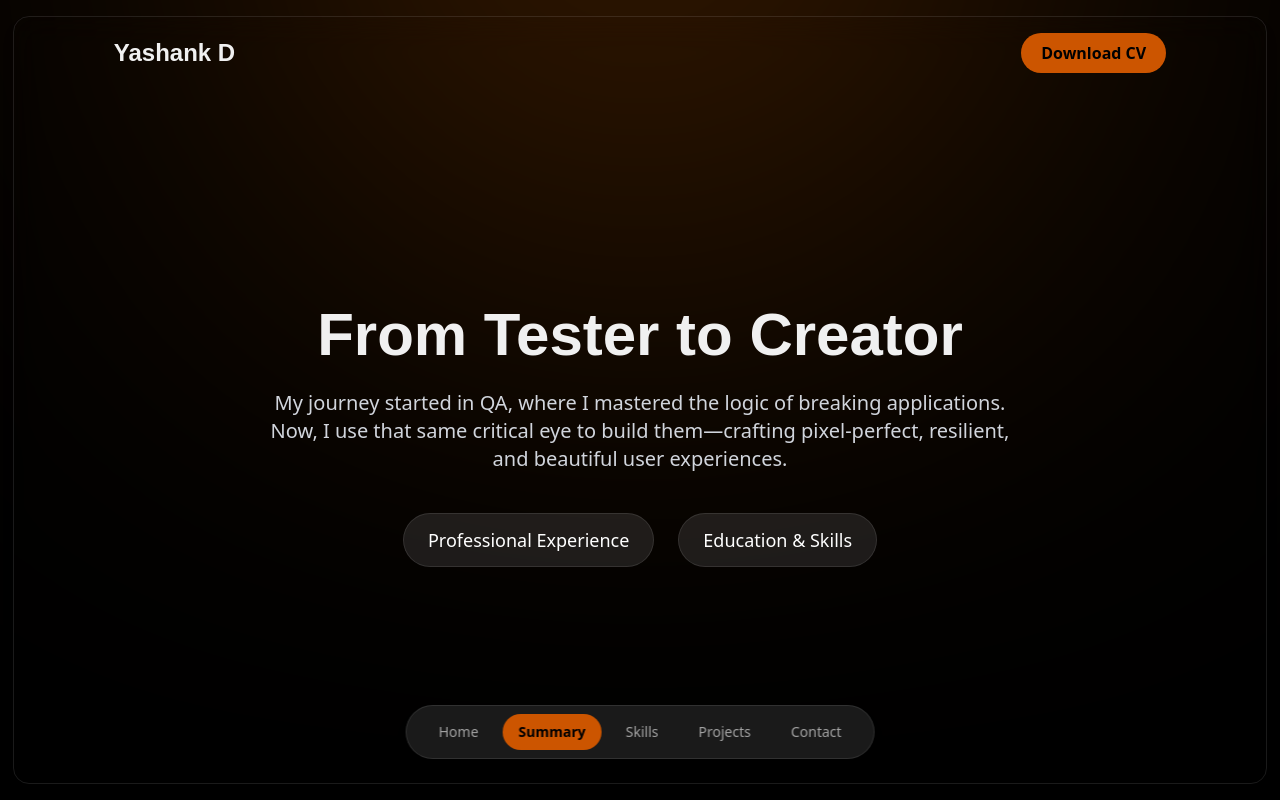
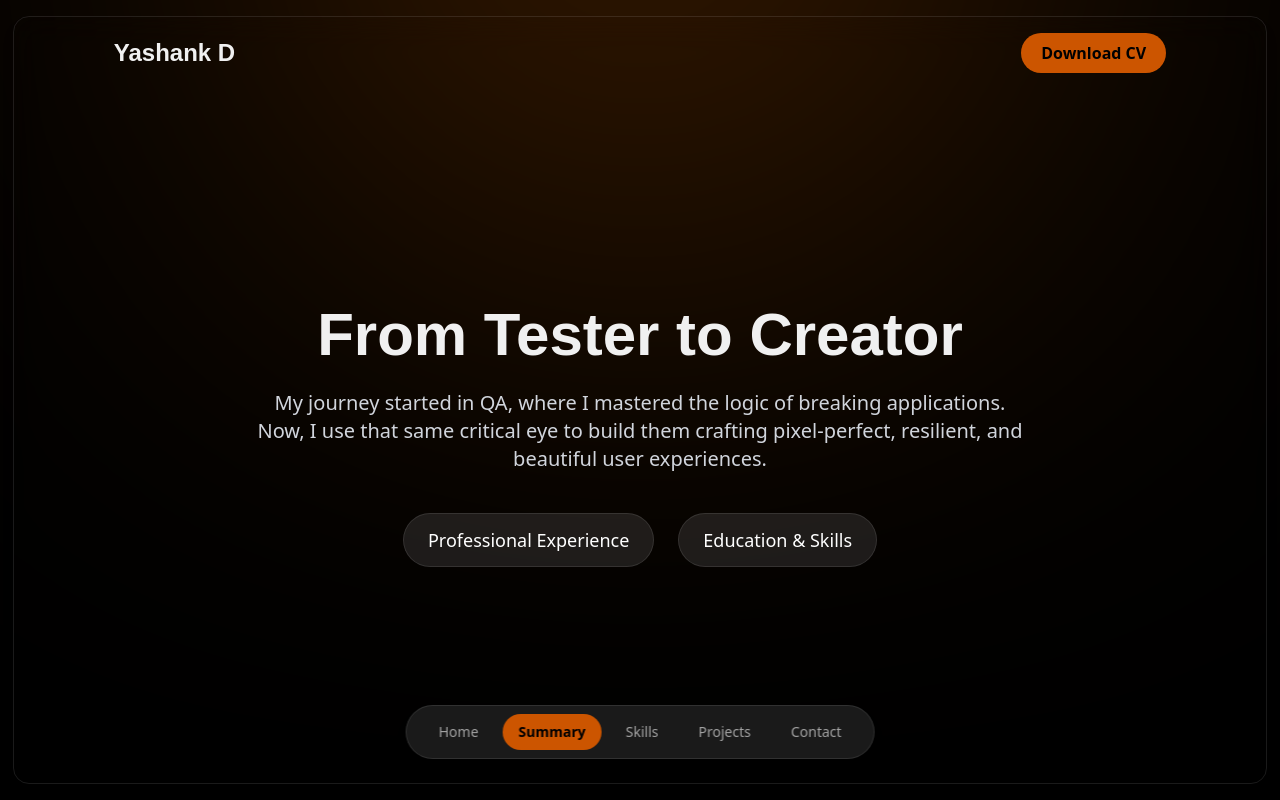
Before and after one commit to Yashank-d/my-dev-portfolio-2025, a Next.js app: page / in a window 1280 px wide. Both pictures are taken after a click on the button "Summary". Built offline with nearby package versions, Linux system fonts and the light colour scheme; no server answers; a web font is replaced by a local one.

Commit message:
Update SummaryView.tsx

```diff
--- a/src/components/views/SummaryView.tsx
+++ b/src/components/views/SummaryView.tsx
@@ -14,7 +14,7 @@ const SummaryView = ({ onOpenExperience, onOpenEducation }: Props) => {
 
       <p className="mb-10 max-w-3xl text-lg text-gray-300 md:text-xl">
         My journey started in QA, where I mastered the logic of breaking
-        applications. Now, I use that same critical eye to build them—crafting
+        applications. Now, I use that same critical eye to build them crafting
         pixel-perfect, resilient, and beautiful user experiences.
       </p>
 
```
